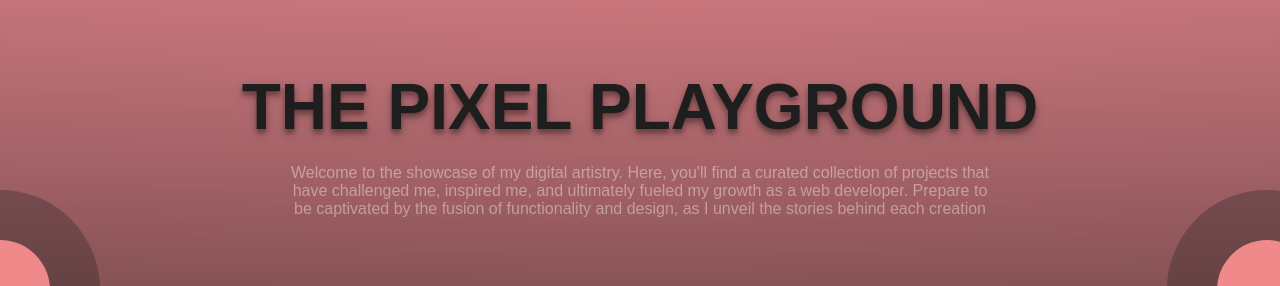
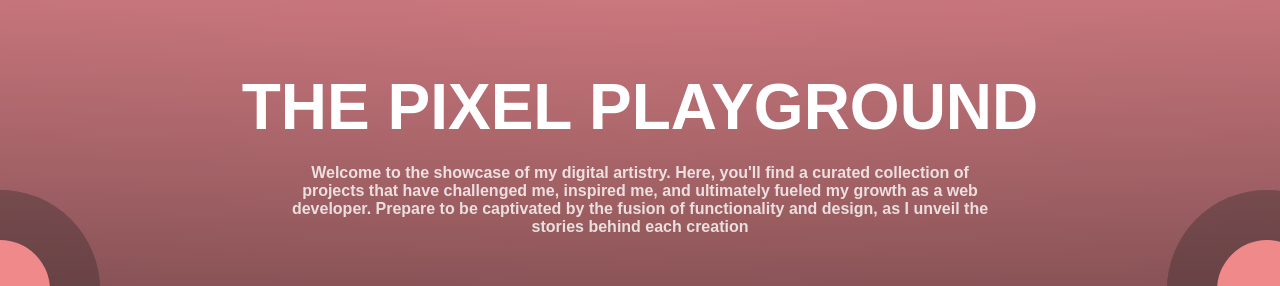
Before and after one commit to MercyKorir/my_portfolio, a Next.js app: page /my-work in a window 1280 px wide. Shown: the part 130-416 px from the top of the page. Built offline with nearby package versions, Linux system fonts and the light colour scheme.

Commit message:
fix: update to fix color

```diff
--- a/src/styles/Work.module.css
+++ b/src/styles/Work.module.css
@@ -43,20 +43,20 @@
 }
 
 .introHeaderContent h1 {
-  color: rgba(30, 30, 30, 1);
+  color: rgba(255, 255, 255, 1);
   font-style: normal;
   font-weight: 600;
   font-size: 40px;
   font-weight: 700;
   text-transform: uppercase;
-  text-shadow: 0px 4px 4px rgba(0, 0, 0, 0.25);
-  filter: drop-shadow(0px 4px 4px rgba(0, 0, 0, 0.25));
+  /* text-shadow: 0px 4px 4px rgba(0, 0, 0, 0.25);
+  filter: drop-shadow(0px 4px 4px rgba(0, 0, 0, 0.25)); */
 }
 
 .introHeaderContent p {
   font-size: 14px;
   padding: 0px 10px;
-  color: rgba(255, 255, 255, 0.4);
+  color: rgba(255, 255, 255, 0.8);
 }
 
 .workExpContainer {
@@ -272,6 +272,7 @@
     width: 800px;
     font-size: 16px;
     padding: 0px 50px;
+    font-weight: 600;
   }
 
   .workExpContainer {
```
